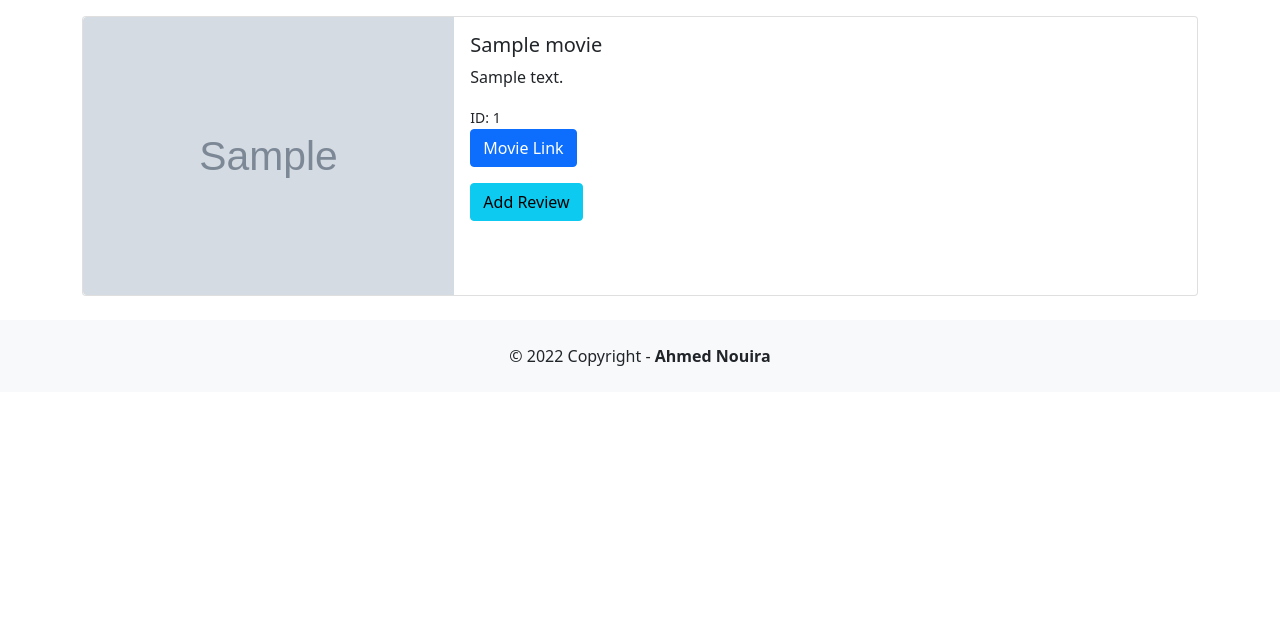
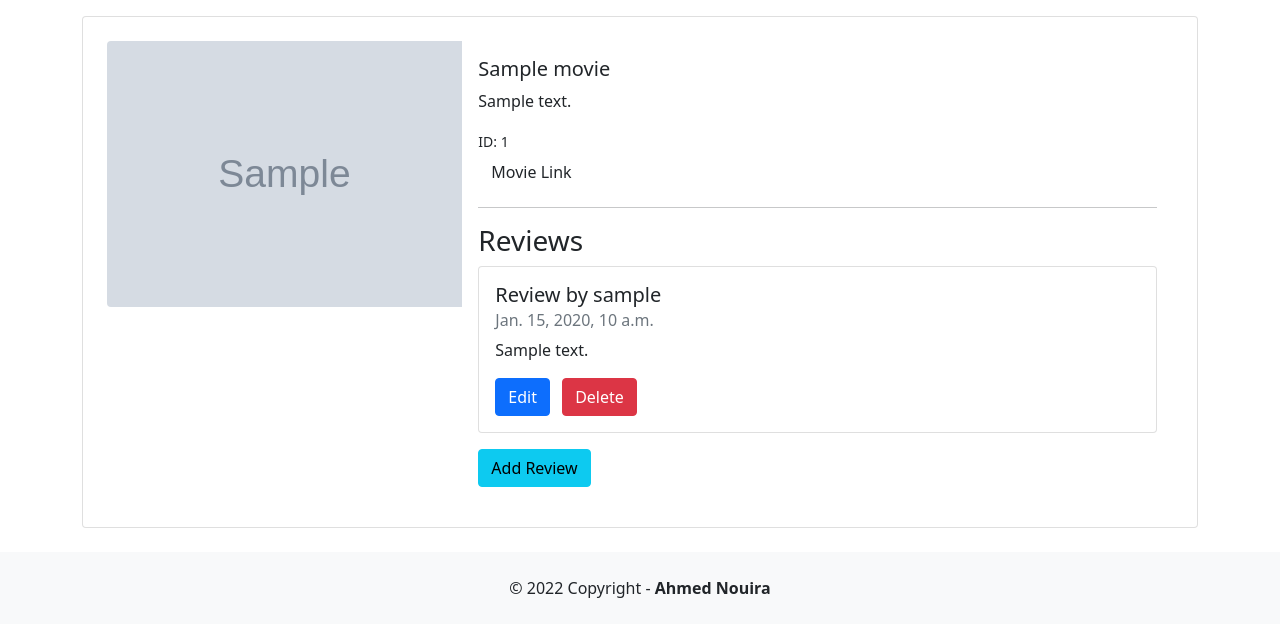
Before and after one commit to ahmnouira/django_movies, a Django app: page /movie/1 in a window 1280 px wide. Shown: the part 56-693 px from the top of the page. Run offline with Django 4.2, Linux system fonts and the light colour scheme; a user stored in the database is signed in; tables that the repository leaves empty hold one stand-in row (values such as "Sample post"); grey boxes marked "Sample" are stand-in pictures.

Commit message:
added review listing

```diff
--- a/moviereviews/movies/templates/details.html
+++ b/moviereviews/movies/templates/details.html
@@ -1,5 +1,5 @@
 {%extends 'base.html' %} {% block content %}
-<div class="card mb-3">
+<div class="card mb-3 p-4">
   <div class="row g-0">
     <div class="col-md-4">
       <img src="{{movie.image.url}}" class="img-fluid rounded-start" alt="" />
@@ -11,13 +11,35 @@
         <small class="card-text">ID: {{movie.id}}</small>
         {% if movie.url %}
         <p class="card-text">
-          <a href="{{movie.url}}" class="btn btn-primary">Movie Link</a>
+          <a href="{{movie.url}}" class="btn btn-default">Movie Link</a>
         </p>
-        {% endif %} {% if user.is_authenticated %}
-        <a href="{% url 'add-review' movie.id %}" class="btn btn-info">
-          Add Review
-        </a>
         {% endif %}
+        <div>
+          <hr />
+          <div>
+            <h3>Reviews</h3>
+            <ul class="list-group">
+              {% for review in reviews %}
+              <li class="list-group-item pb-3 pt-3">
+                <h5 class="card-title">Review by {{review.user.username}}</h5>
+                <h6 class="card-subtitle mb-2 text-muted">{{review.date}}</h6>
+                <p class="card-text">{{review.text}}</p>
+                {% if user.is_authenticated and user == review.user %}
+                <a class="btn btn-primary me-2">Edit</a>
+                <a class="btn btn-danger">Delete</a>
+                {% endif %}
+              </li>
+              {% endfor %}
+            </ul>
+          </div>
+          <div class="mt-3">
+            {% if user.is_authenticated %}
+            <a href="{% url 'add-review' movie.id %}" class="btn btn-info">
+              Add Review
+            </a>
+            {% endif %}
+          </div>
+        </div>
       </div>
     </div>
   </div>
--- a/moviereviews/movies/views.py
+++ b/moviereviews/movies/views.py
@@ -33,7 +33,9 @@ def mailing(request: HttpRequest):
 
 def details(request: HttpRequest, movie_id: int):
     movie = get_object_or_404(Movie, pk=movie_id)
-    return render(request, 'details.html', {'movie': movie})
+    # retrieve reviews for a particular movie only
+    reviews = Review.objects.filter(movie=movie)
+    return render(request, 'details.html', {'movie': movie, 'reviews': reviews})
 
 
 def add_review(request: HttpRequest, movie_id):
```
